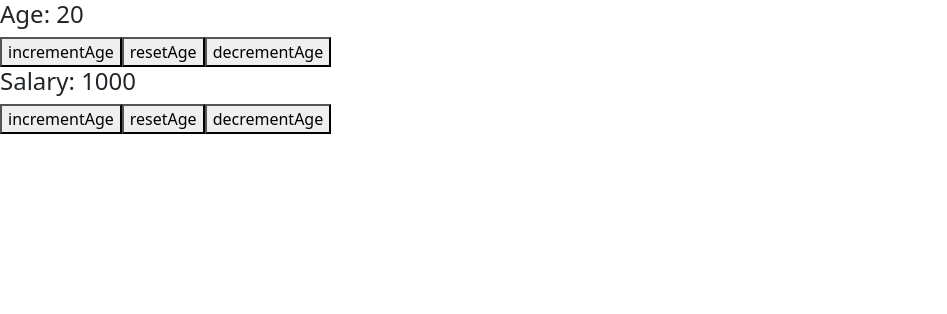
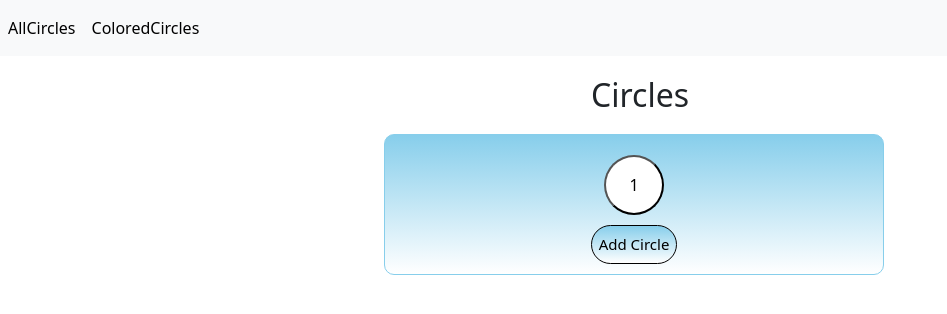
Before and after one commit to Jahnavi-dev/ReactFiles, a React (Create React App) app: page / in a window 1280 px wide. Shown: the top 314 px of the page, without its empty margins (0-947 px from the left). Built offline with nearby package versions, Linux system fonts and the light colour scheme.

Commit message:
Circles Task

```diff
--- a/src/App.js
+++ b/src/App.js
@@ -1,14 +1,13 @@
 import React from "react"
-import UseCallBack from "./Components/functional/Hooks/useCallbackHooks/useCallback"
-import AgeSalary from "./Components/functional/Hooks/CustomHooks/Age&Salary"
+import CircleRouting from "./Components/functional/CircleTask/circleRouting"
+
 
 
 
 const App=()=>{
       return(
       <React.Fragment>
-        {/* <UseCallBack/> */}
-        <AgeSalary/>
+        <CircleRouting/>
 
       </React.Fragment>
     )
--- /dev/null
+++ b/src/Components/functional/CircleTask/AllCircles.js
@@ -0,0 +1,53 @@
+import React, { useContext } from "react"
+import { circlesInfo } from "./circleRouting"
+import "./CircleStyle.css"
+import CirclesNav from "./CirclesNav"
+
+
+const AllCircles=()=>{
+   const {circlesObjs, circleBGstyle, AddCircleObjs}=useContext(circlesInfo)
+
+   const circlebgT={
+    backgroundImage: 'linear-gradient(to bottom, green, white)',
+    color:"black"
+   }
+   const circlebgF={
+    backgroundColor:"white",
+    color:"black"
+   }
+
+   const btnAction=(id)=>{
+    circleBGstyle(id)
+   }
+
+   const btnActionAddCircles=()=>{
+    AddCircleObjs()
+   }
+
+
+
+    return(
+        <React.Fragment>
+            <CirclesNav/>
+            <h2 className="heading">Circles</h2>
+            <div className="mainCont text-center">
+            {circlesObjs.length>0?
+            circlesObjs.map((eachCircle)=>{
+                const {id, styling}=eachCircle
+                return(
+                    <React.Fragment key={id}>
+                        <button className="circle" style={styling?circlebgT:circlebgF} onClick={()=>btnAction(id)}>{id}</button>
+                        {/* <button >{id}</button> */}
+                    </React.Fragment>
+                )
+            })
+            :<h4>No Circles are in useState</h4>
+            }
+            <br/>
+            <button className="AddBtnStyle" onClick={btnActionAddCircles}>Add Circle</button>
+            </div>
+        </React.Fragment>
+    )
+}
+
+export default AllCircles
--- /dev/null
+++ b/src/Components/functional/CircleTask/CircleStyle.css
@@ -0,0 +1,29 @@
+.heading{
+    text-align: center;
+    margin-top: 20px;
+    margin-bottom: 20px;
+}
+
+.mainCont{
+    background-image: linear-gradient(to bottom, skyblue, white);
+    width:500px;
+    margin-left: 30%;
+    padding:10px;
+    border-radius: 10px;
+    border: 1.5px solid skyblue;
+}
+
+.circle{
+    width:60px;
+    height:60px;
+    border-radius: 50%;
+    margin: 10px;
+}
+
+.AddBtnStyle{
+    background-image: linear-gradient(to bottom, skyblue, white);
+    border-radius: 20px;
+    border: 1px solid black;
+    font-size: 15px;
+    padding:7px
+}
--- /dev/null
+++ b/src/Components/functional/CircleTask/CirclesNav.js
@@ -0,0 +1,38 @@
+import React from "react"
+import { Link } from "react-router-dom";
+
+const CirclesNav=()=>{
+  const linkStyle={
+    textDecoration:"None",
+    color:"black"
+  }
+    return(
+        <React.Fragment>
+          <nav className={"navbar navbar-expand-lg navbar-light bg-light"}>
+            <button
+              className="navbar-toggler"
+              type="button"
+              data-toggle="collapse"
+              data-target="#navbarNav"
+              aria-controls="navbarNav"
+              aria-expanded="false"
+              aria-label="Toggle navigation"
+            >
+              <span className="navbar-toggler-icon" />
+            </button>
+            <div className="collapse navbar-collapse" id="navbarNav">
+              <ul className="navbar-nav">
+              <li className="nav-item nav-link">
+                <Link to={"/"} style={linkStyle}>AllCircles</Link>
+                </li>
+                <li className="nav-item nav-link">
+                <Link to={"/ColoredCircles"} style={linkStyle}>ColoredCircles</Link>
+                </li>
+              </ul>
+            </div>
+          </nav>
+        </React.Fragment>
+    )
+}
+
+export default CirclesNav;
--- /dev/null
+++ b/src/Components/functional/CircleTask/ColoredCircles.js
@@ -0,0 +1,43 @@
+import React, { useContext } from "react"
+import CirclesNav from "./CirclesNav";
+import { circlesInfo } from "./circleRouting";
+import "./CircleStyle.css"
+
+const ColoredCircles=()=>{
+    const {circlesObjs}=useContext(circlesInfo)
+
+    const coloredCircles=circlesObjs.filter((each)=>{
+            return(each.styling===true)
+            })
+    console.log(coloredCircles)
+
+    const circlebgT={
+        backgroundImage: 'linear-gradient(to bottom, green, white)',
+        color:"black"
+       }
+       const circlebgF={
+        backgroundColor:"white",
+        color:"black"
+       }
+
+    return(
+        <React.Fragment>
+            <CirclesNav/>
+            <h2>Colored Circles</h2>
+            <div className="mainCont text-center">
+            {coloredCircles.length>0?
+            coloredCircles.map((each)=>{
+                return(
+                    <React.Fragment key={each.id}>
+                        <button className="circle" style={each.styling?circlebgT:circlebgF}>{each.id}</button>
+                    </React.Fragment>
+                )
+            })
+            :<h4>No Colored Circles</h4>
+            }
+            </div>
+        </React.Fragment>
+    )
+}
+
+export default ColoredCircles;
--- /dev/null
+++ b/src/Components/functional/CircleTask/circleRouting.js
@@ -0,0 +1,43 @@
+import React, { createContext, useState } from "react"
+import { BrowserRouter, Route, Routes } from "react-router-dom"
+import AllCircles from "./AllCircles"
+import ColoredCircles from "./ColoredCircles"
+
+
+export const circlesInfo=createContext()
+const CircleRouting=()=>{
+    const [circlesObjs, AddcirclesObjs]=useState([{id:1, styling:false}])
+
+    const circleBGstyle=(index)=>{
+        AddcirclesObjs(circlesObjs.map((each)=>{
+            if(each.id===index){
+                return {...each, styling:!(each.styling)}
+            }
+            else{
+                return each
+            }
+        }))
+    }
+
+    const AddCircleObjs=()=>{
+        AddcirclesObjs([...circlesObjs, {id:Number(circlesObjs[circlesObjs.length-1].id)+1, styling:false }])
+    }
+
+
+
+
+    return(
+        <React.Fragment>
+            <circlesInfo.Provider  value={{circlesObjs, circleBGstyle, AddCircleObjs}}>
+            <BrowserRouter>
+            <Routes>
+                <Route path="/" Component={AllCircles}/>
+                <Route path="/ColoredCircles" Component={ColoredCircles}/>
+            </Routes>
+            </BrowserRouter>
+            </circlesInfo.Provider>
+        </React.Fragment>
+    )
+}
+
+export default CircleRouting
```
